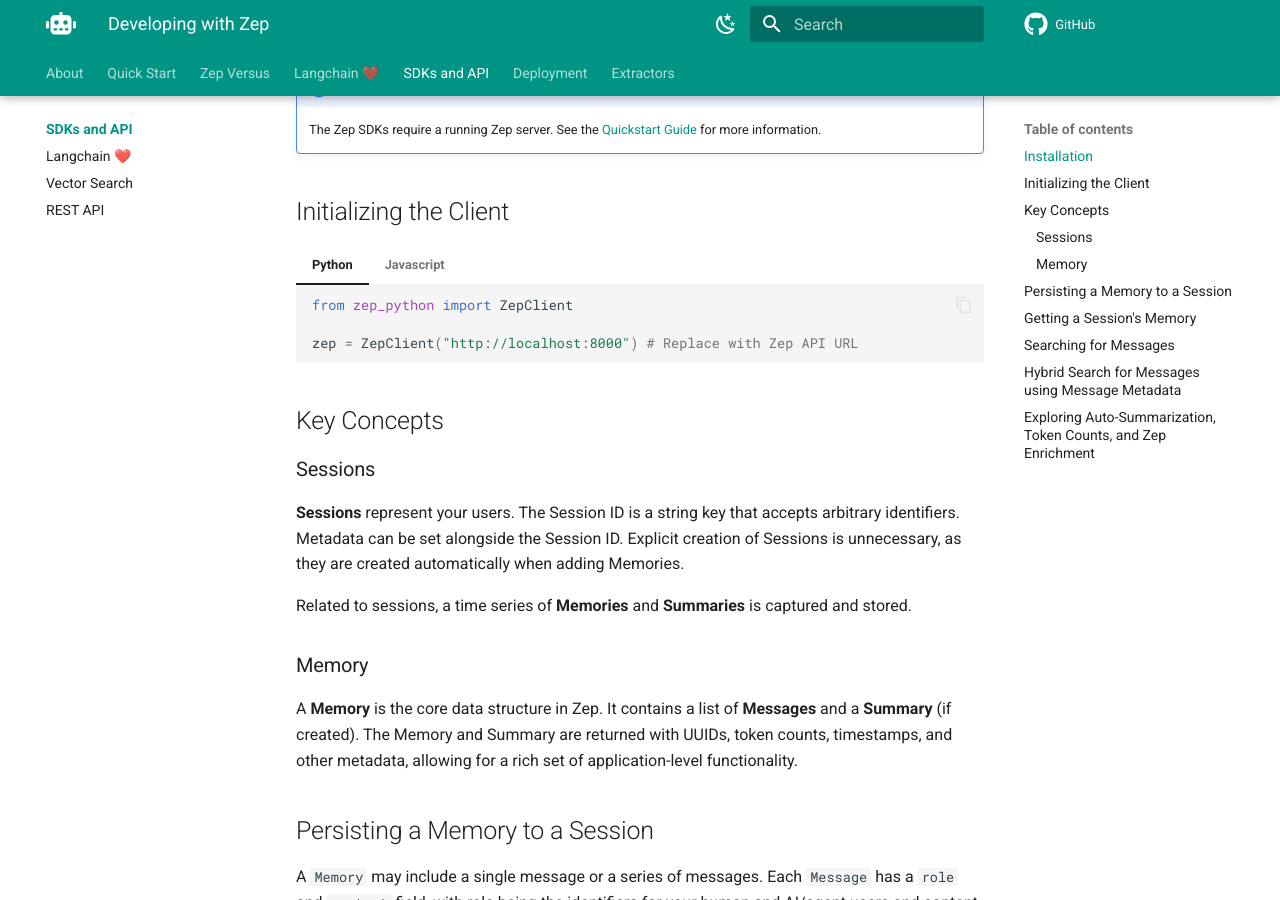
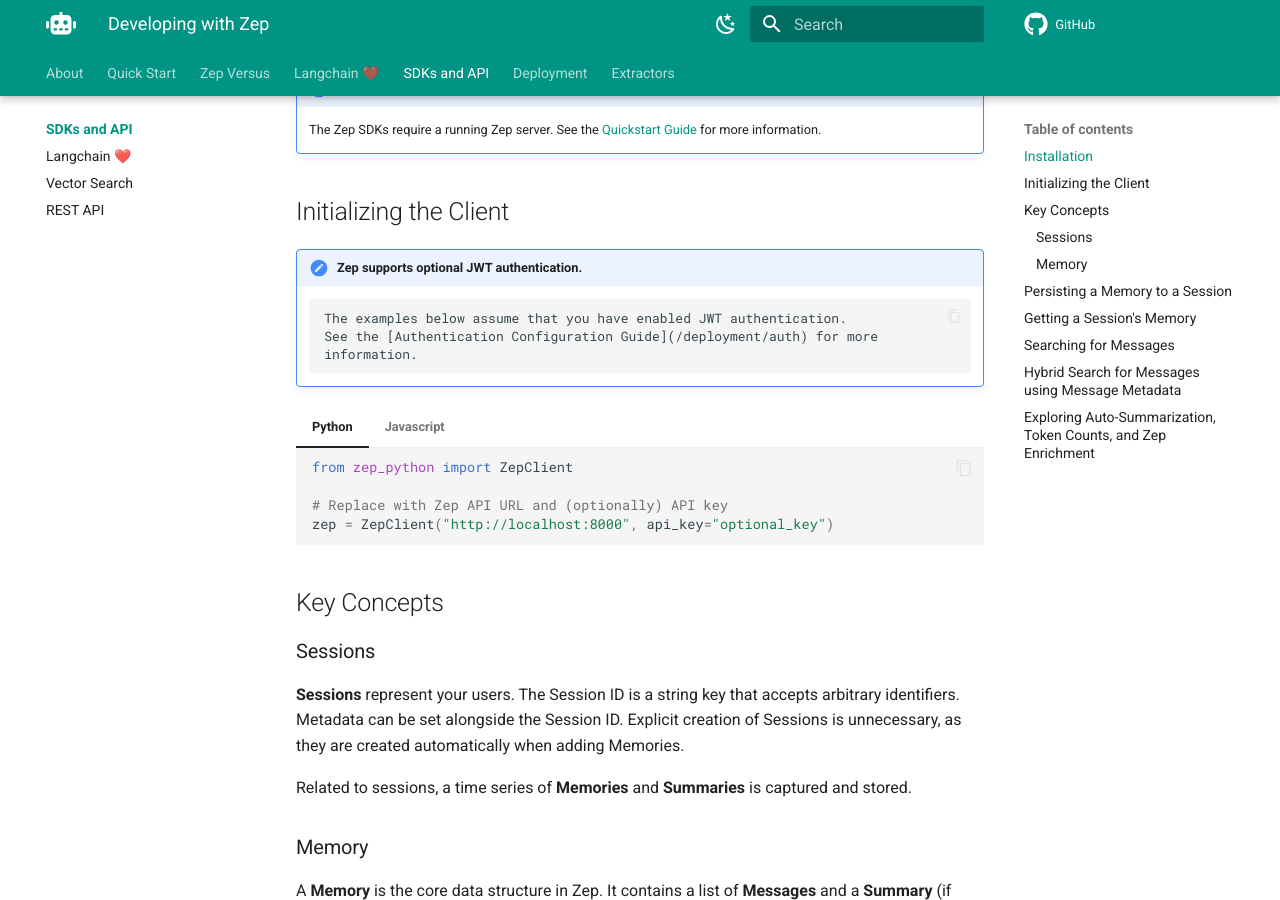
Before and after one commit to getzep/docs.getzep.com, an MkDocs documentation site: the page built from docs/sdk/index.md, in a window 1280 px wide and 900 px high, scrolled down 515 px. Built offline with MkDocs 1.6.1 and Material for MkDocs 9.7.7, drawn with Linux system fonts in a browser that asks for light colours; comment, search, counter and statistics services are not loaded.

Commit message:
document sdk auth

````diff
--- a/docs/sdk/index.md
+++ b/docs/sdk/index.md
@@ -5,6 +5,7 @@
 Zep offers both [Python](https://github.com/getzep/zep-python) and [Javascript](https://github.com/getzep/zep-js) SDKs.
 
 Python SDK documentation can be [found here](https://getzep.github.io/zep-python/zep_client/).
+
 
 === "Python"
 
@@ -32,12 +33,18 @@
 
 ## Initializing the Client
 
+!!! note "Zep supports optional JWT authentication."
+
+        The examples below assume that you have enabled JWT authentication.
+        See the [Authentication Configuration Guide](/deployment/auth) for more information.
+
 === "Python"
 
     ```python
     from zep_python import ZepClient
 
-    zep = ZepClient("http://localhost:8000") # Replace with Zep API URL
+    # Replace with Zep API URL and (optionally) API key
+    zep = ZepClient("http://localhost:8000", api_key="optional_key")
     ```
 
 === "Javascript"
@@ -45,7 +52,8 @@
     ```javascript
     import { ZepClient } from "zep-js";
 
-    const zep = new ZepClient("http://localhost:8000"); // Replace with Zep API URL
+    // Replace with Zep API URL and (optionally) API key
+    const zep = new ZepClient("http://localhost:8000", apiKey="optional_key");
     ```
 
 ## Key Concepts
````
Also changed, not shown: docs/sdk/api.md (+14 -14 lines), docs/sdk/langchain.md (+11 -2 lines).
